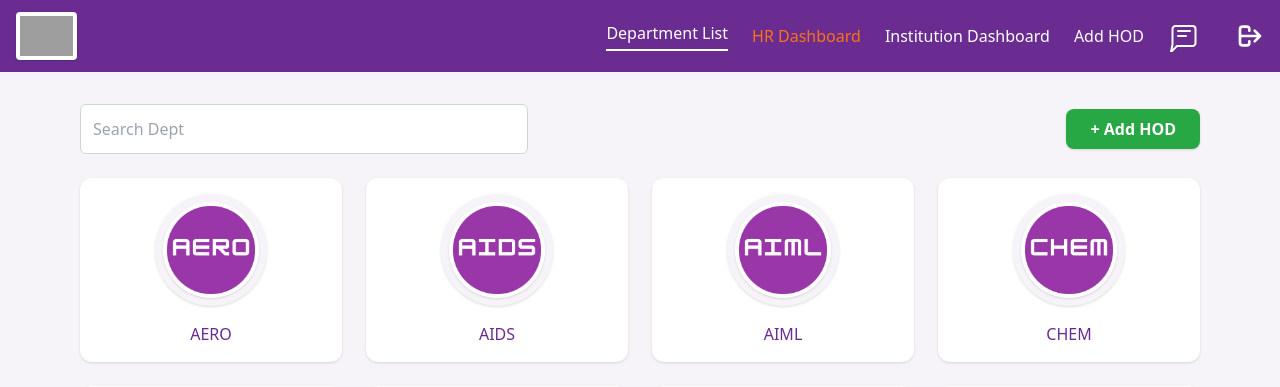
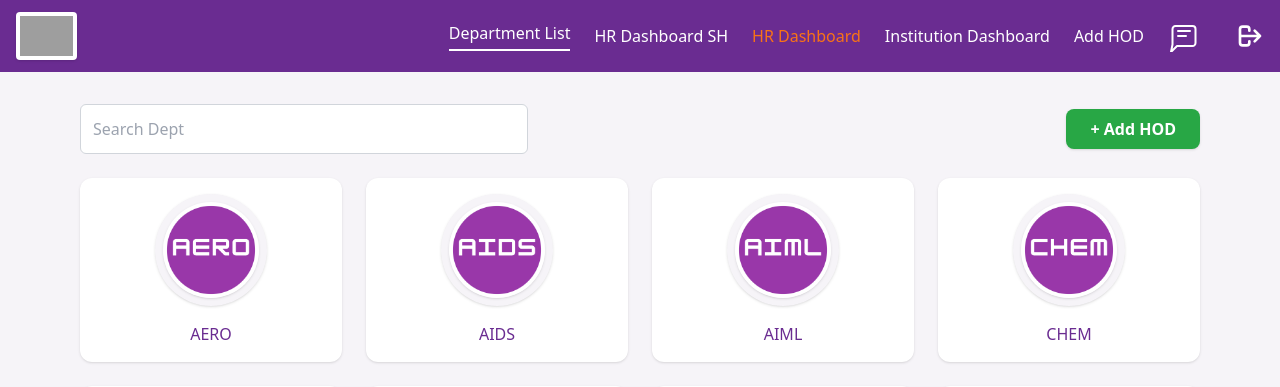
Before and after one commit to mispmctech-cpu/flask-project, a Flask app: page /hr.html in a window 1280 px wide. Shown: the top 387 px of the page. Run offline with Flask 3, Linux system fonts and the light colour scheme; some libraries are stand-ins or nearby versions; grey boxes are pictures that could not be loaded.

Commit message:
added s&h dashboard to hr

```diff
--- a/templates/hr.html
+++ b/templates/hr.html
@@ -86,6 +86,7 @@
       <!-- Nav links -->
       <nav id="mainNav" class="hidden sm:flex gap-6 text-base font-medium items-center">
         <a href="#" class="border-b-2 border-white pb-1">Department List</a>
+        <a href="iqac-dashboard-sh.html" class="hover:underline text-white">HR Dashboard SH</a>
         <a href="iqac-dashboard.html" class="hover:underline text-orange-500">HR Dashboard</a>
         <a href="portfolio-all-view.html" class="hover:underline">Institution Dashboard</a>
 
```
